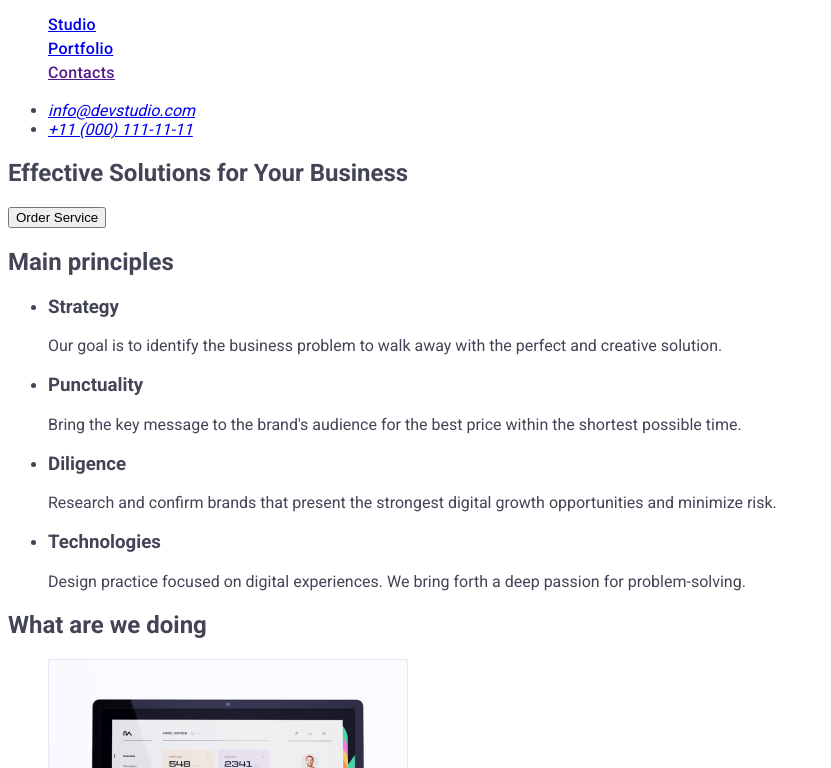
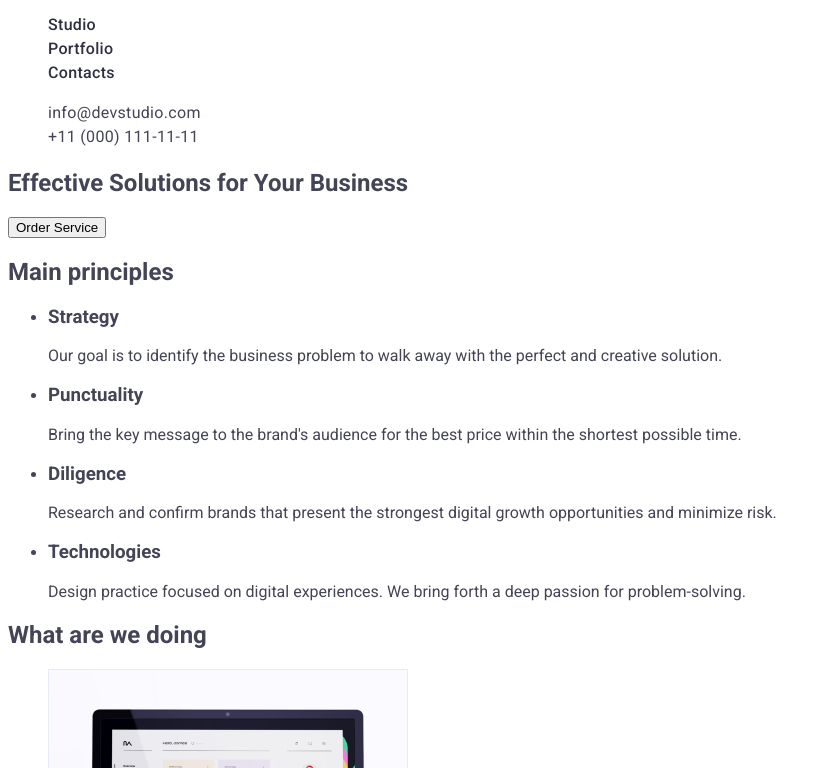
Before and after one commit to IlyRov/goit-markup-hw-02, a plain HTML site: page index.html in a window 1280 px wide. Shown: the part 32-800 px from the top of the page, without its empty margins (0-831 px from the left). Drawn offline with Linux system fonts and the light colour scheme.

Commit message:
css update

```diff
--- a/css/styles.css
+++ b/css/styles.css
@@ -16,16 +16,31 @@ body {
 .link {
     text-decoration: none;
 }
+.link:hover {
+    color: #404bbf;
+}
+.link:focus {
+    color: #404bbf;
+}
 .black-logo-part {
     color: #2e2f42;
 }
+
 .list {
     list-style: none;
 }
-.menu-link {
+.menu {
     font-weight: 500;
     font-size: 16px;
     line-height: 1.5;
     letter-spacing: 0.02em;
     color: #2e2f42;
 }
+.contacts {
+    font-style: normal;
+}
+.message {
+    line-height: 1.5;
+    letter-spacing: 0.02em;
+    color: #434455;
+}
--- a/index.html
+++ b/index.html
@@ -21,17 +21,23 @@
           >Web<span class="black-logo-part">Studio</span></a
         >
         <ul class="list">
-          <li class="menu-link link"><a href="./index.html">Studio</a></li>
-          <li class="menu-link link">
-            <a href="./portfolio.html">Portfolio</a>
-          </li>
-          <li class="menu-link link"><a href="">Contacts</a></li>
+          <li><a href="./index.html" class="menu link">Studio</a></li>
+          <li><a href="./portfolio.html" class="menu link">Portfolio</a></li>
+          <li><a href="" class="menu link">Contacts</a></li>
         </ul>
       </nav>
-      <address>
-        <ul>
-          <li><a href="mailto:info@devstudio.com">info@devstudio.com</a></li>
-          <li><a href="tel:+110001111111">+11 (000) 111-11-11</a></li>
+      <address class="contacts">
+        <ul class="list">
+          <li>
+            <a href="mailto:info@devstudio.com" class="message link"
+              >info@devstudio.com</a
+            >
+          </li>
+          <li>
+            <a href="tel:+110001111111" class="message link"
+              >+11 (000) 111-11-11</a
+            >
+          </li>
         </ul>
       </address>
     </header>
```
